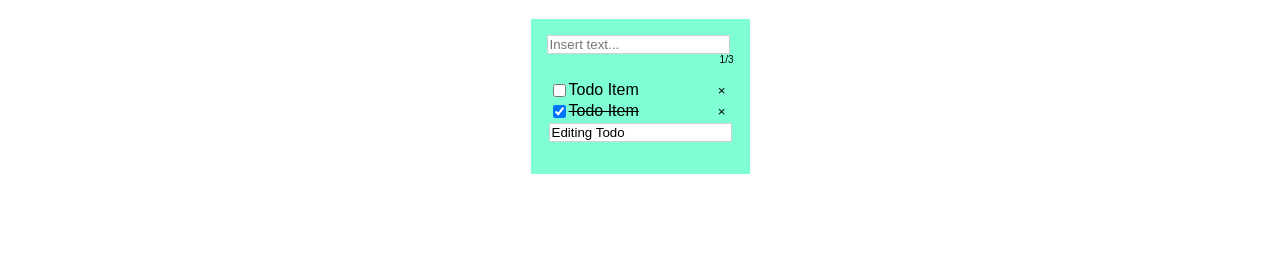
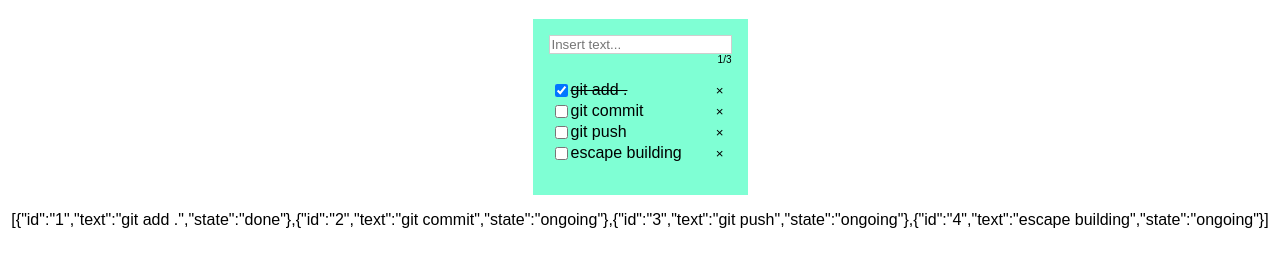
Before and after one commit to andrefilii/saw-todo-app-vanilla, a website built with Vite: page index.html in a window 1280 px wide. Shown: the part 69-336 px from the top of the page. Built offline with nearby package versions, Linux system fonts and the light colour scheme.

Commit message:
Add insert/remove todos

```diff
--- a/index.html
+++ b/index.html
@@ -73,12 +73,15 @@
       font-size: 10px;
     }
 
+    .hidden {
+      display: none;
+    }
+
   </style>
 </head>
 
 <body>
-  <!-- <div id="app"></div>
-    <script type="module" src="/src/main.ts"></script> -->
+  <!-- <div id="app"></div> -->
 
   <h1>TODO Web App</h1>
 
@@ -89,43 +92,11 @@
     <span class="counter">1/3</span>
 
     <ul>
-      <li>
-        <div class="todo-item">
-          <div>
-            <input type="checkbox">
-            <span>Todo Item</span>
-            <button>&times;</button>
-          </div>
-          <!-- <input type="text"
-                 value="Editing Todo"> -->
-        </div>
-      </li>
-      <li>
-        <div class="todo-item">
-          <div>
-            <input type="checkbox"
-                   checked>
-            <span class="done">Todo Item</span>
-            <button>&times;</button>
-          </div>
-          <!-- <input type="text"
-                 value="Editing Todo"> -->
-        </div>
-      </li>
-      <li>
-        <div class="todo-item">
-          <!-- <div>
-            <input type="checkbox"
-                   checked>
-            <span>Todo Item</span>
-            <button>&times;</button>
-          </div> -->
-          <input type="text"
-                 value="Editing Todo">
-        </div>
-      </li>
     </ul>
   </section>
+
+  <script type="module" src="/src/main.ts"></script>
+
 </body>
 
 </html>
--- a/src/main.ts
+++ b/src/main.ts
@@ -1 +1,87 @@
 import './style.css'
+
+export interface Todo {
+    state: 'done' | 'ongoing';
+    text: string;
+    id: string;
+}
+
+let todos: Todo[] = [
+    { id: '1', text: 'git add .', state: 'done' },
+    { id: '2', text: 'git commit', state: 'ongoing' },
+    { id: '3', text: 'git push', state: 'ongoing' },
+    { id: '4', text: 'escape building', state: 'ongoing' },
+]
+const debugText = document.createElement('p');
+renderDebugText();
+
+todos.forEach(todo => {
+    const li = createTodoElement(todo);
+    document.querySelector('ul')?.appendChild(li);
+})
+
+const completed = (tds: Todo[]) => {
+    return tds.filter(({ state }) => state === 'done').length
+}
+
+function renderDebugText() {
+    debugText.innerHTML = JSON.stringify(todos);
+    document.body.appendChild(debugText);
+}
+
+const addTextbox = document.querySelector('input');
+addTextbox?.addEventListener(
+    'keyup',
+    (e: KeyboardEvent) => {
+        const text = addTextbox.value;
+        if (e.key === 'Enter' && text !== '') {
+            const todo: Todo = {
+                state: 'ongoing',
+                text,
+                id: '1',
+            }
+            const li = createTodoElement(todo);
+            document.querySelector('ul')?.appendChild(li);
+            addTextbox.value = '';
+            todos = [...todos, todo];
+            renderDebugText();
+        }
+    }
+);
+
+
+
+function createTodoElement({ id, text, state }: Todo) {
+    const li = document.createElement('li');
+    li.setAttribute('id', id);
+    const done = state === 'done';
+    li.innerHTML = `
+        <div class="todo-item">
+            <div>
+                <input type="checkbox" ${done ? 'checked' : ''}>
+                <span ${done ? 'class="done"' : ''}>${text}</span>
+                <button>&times;</button>
+            </div>
+            <input class="hidden" type="text">
+        </div>`;
+
+    li.querySelector('button')?.addEventListener('click', () => {
+        li.parentElement?.removeChild(li);
+        // TODO: remove todo from todos
+    })
+
+    const checkbox = li.querySelector('input[type="checkbox"]');
+    checkbox?.addEventListener(
+        'change',
+        () => {
+            li.querySelector('span')?.classList.toggle('done');
+            const t = todos.find((t) => t.id === id);
+            if (!!t) {
+                t.state = t.state === 'done' ? 'ongoing' : 'done';
+                renderDebugText();
+            }
+        }
+    )
+
+    return li;
+}
```
